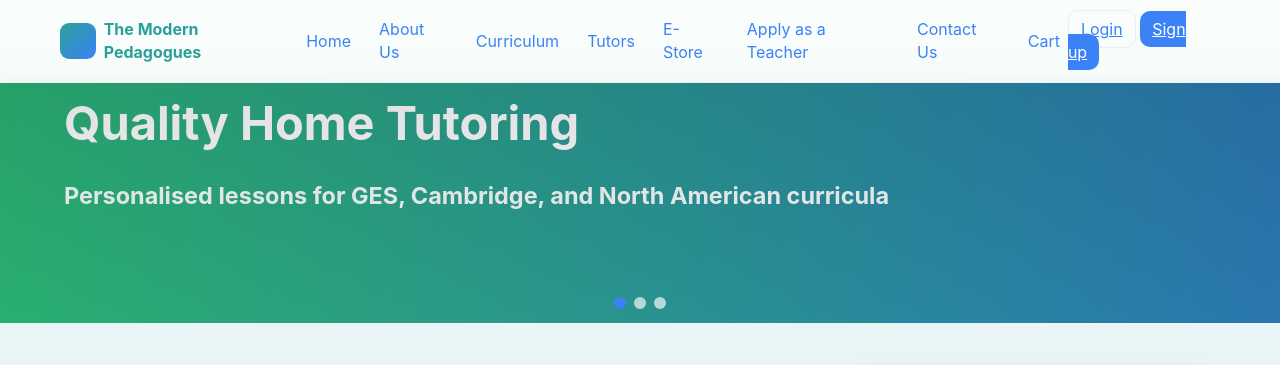
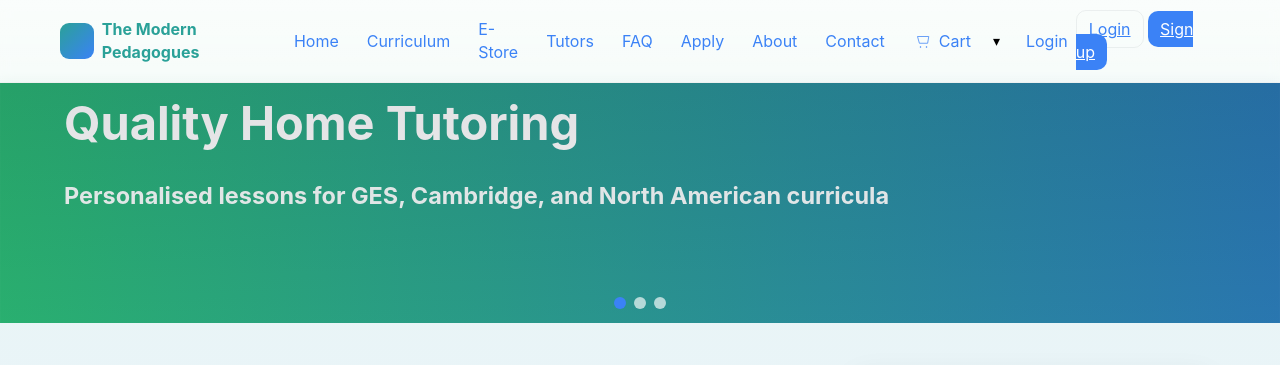
Before and after one commit to AbelAsiedu/home-tutoring-site, a Node server app: page / in a window 1280 px wide. Shown: the top 365 px of the page. Run offline with Node 20, Linux system fonts and the light colour scheme; data comes from the database, SQL or seed files in the repository; data that the repository does not hold is empty; some libraries are stand-ins or nearby versions.

Commit message:
Unify navbar: make E-Store header layout default and wire server mini-cart toggle

```diff
--- a/public/js/main.js
+++ b/public/js/main.js
@@ -164,6 +164,16 @@ document.addEventListener('DOMContentLoaded', function(){
     if (serverMC.querySelector('ul') || serverMC.querySelector('.muted') === null) showMiniCart(serverMC);
   }
 
+  // Toggle mini-cart when clicking the caret button
+  document.querySelectorAll('[data-mini-toggle]').forEach(btn => {
+    btn.addEventListener('click', function(e){
+      e.preventDefault();
+      const mc = document.querySelector('.mini-cart');
+      if (!mc) return;
+      if (mc.classList.contains('show')) hideMiniCart(mc); else showMiniCart(mc);
+    });
+  });
+
   // cleanup when navigating away (not strictly necessary in static script)
   window.addEventListener('unload', ()=>{
     document.removeEventListener('keydown', onServerKey);
--- a/views/partials/header.ejs
+++ b/views/partials/header.ejs
@@ -10,19 +10,38 @@
 
   <header class="site-header">
     <div class="nav-inner container">
+      <div style="display:flex;align-items:center;gap:12px">
         <div class="brand">
           <span class="logo"></span>
           <span class="brand-text">The Modern Pedagogues</span>
         </div>
+      </div>
+
+      <button class="nav-toggle" aria-label="Toggle menu">
+        <svg width="20" height="20" viewBox="0 0 24 24" fill="none" xmlns="http://www.w3.org/2000/svg"><path d="M3 7h18M3 12h18M3 17h18" stroke="#083344" strokeWidth="1.4" strokeLinecap="round" strokeLinejoin="round"/></svg>
+      </button>
+
       <nav class="nav-links">
         <a href="/">Home</a>
-        <a href="/about">About Us</a>
         <a href="/curriculum">Curriculum</a>
+        <a href="/estore">E-Store</a>
         <a href="/tutors">Tutors</a>
-        <a href="/estore">E-Store</a>
-        <a href="/apply">Apply as a Teacher</a>
-        <a href="/contact">Contact Us</a>
-        <a href="/cart">Cart <% if (typeof cartCount !== 'undefined' && cartCount > 0) { %><span class="badge"><%= cartCount %></span><% } %></a>
+        <a href="/faq">FAQ</a>
+        <a href="/apply">Apply</a>
+        <a href="/about">About</a>
+        <a href="/contact">Contact</a>
+
+        <div style="display:inline-flex;align-items:center;gap:8px">
+          <a href="/cart" style="display:inline-flex;align-items:center;gap:8px">
+            <svg width="18" height="18" viewBox="0 0 24 24" fill="none" xmlns="http://www.w3.org/2000/svg"><path d="M6 6h15l-1.5 9h-11L6 6z" stroke="currentColor" strokeWidth="1.2" strokeLinecap="round" strokeLinejoin="round"/><circle cx="10" cy="20" r="1" fill="currentColor"/><circle cx="18" cy="20" r="1" fill="currentColor"/></svg>
+            Cart <% if (typeof cartCount !== 'undefined' && cartCount > 0) { %><span class="badge"><%= cartCount %></span><% } %>
+          </a>
+          <button aria-label="Open mini cart" data-mini-toggle style="background:transparent;border:0;cursor:pointer;padding:6px;font-size:14px">▾</button>
+        </div>
+
+        <a href="/login">Login</a>
+      </nav>
+
       <div class="mini-cart">
         <% if (cartItems && cartItems.length) { %>
           <ul>
@@ -45,10 +64,6 @@
           <div class="muted" style="padding:12px">Your cart is empty.</div>
         <% } %>
       </div>
-      </nav>
-      <button class="nav-toggle" aria-label="Toggle menu">
-        <svg width="20" height="20" viewBox="0 0 24 24" fill="none" xmlns="http://www.w3.org/2000/svg"><path d="M3 7h18M3 12h18M3 17h18" stroke="#083344" strokeWidth="1.4" strokeLinecap="round" strokeLinejoin="round"/></svg>
-      </button>
 
       <div class="nav-actions">
         <% if (user) { %>
```
Lines whose indentation alone changed are shown as unchanged.
